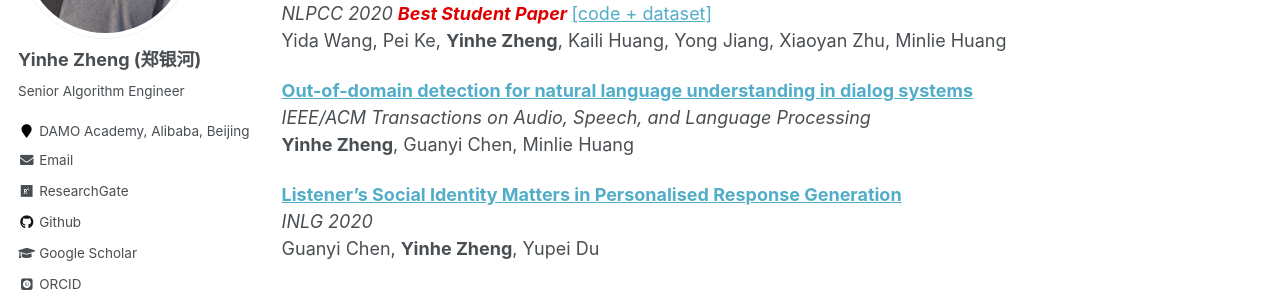
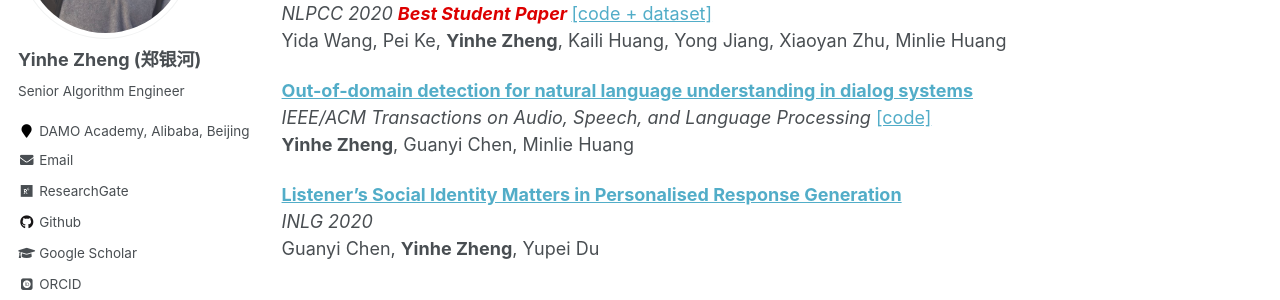
Before and after one commit to silverriver/silverriver.github.io, a Jekyll site: the page built from _pages/about.md, in a window 1280 px wide and 900 px high, scrolled down 2099 px. Shown: the part 173-473 px from the top of the window. Built offline with Jekyll 4.4.1, drawn with Linux system fonts in a browser that asks for light colours; some web fonts are replaced.

Commit message:
update code link

```diff
--- a/_pages/about.md
+++ b/_pages/about.md
@@ -82,7 +82,7 @@ Chen Henry Wu, **Yinhe Zheng**, Yida Wang, Zhenyu Yang, Minlie Huang <br>
 Yida Wang, Pei Ke, **Yinhe Zheng**, Kaili Huang, Yong Jiang, Xiaoyan Zhu, Minlie Huang <br>
 
 [**Out-of-domain detection for natural language understanding in dialog systems**](https://arxiv.org/pdf/1909.03862) <br>
-*IEEE/ACM Transactions on Audio, Speech, and Language Processing* <br>
+*IEEE/ACM Transactions on Audio, Speech, and Language Processing* [[code]](https://github.com/silverriver/OOD4NLU)<br>
 **Yinhe Zheng**, Guanyi Chen, Minlie Huang <br>
 
 [**Listener's Social Identity Matters in Personalised Response Generation**](https://arxiv.org/pdf/2010.14342.pdf) <br>
```
Also changed, not shown: _pages/publications.md (+1 -1 lines).
